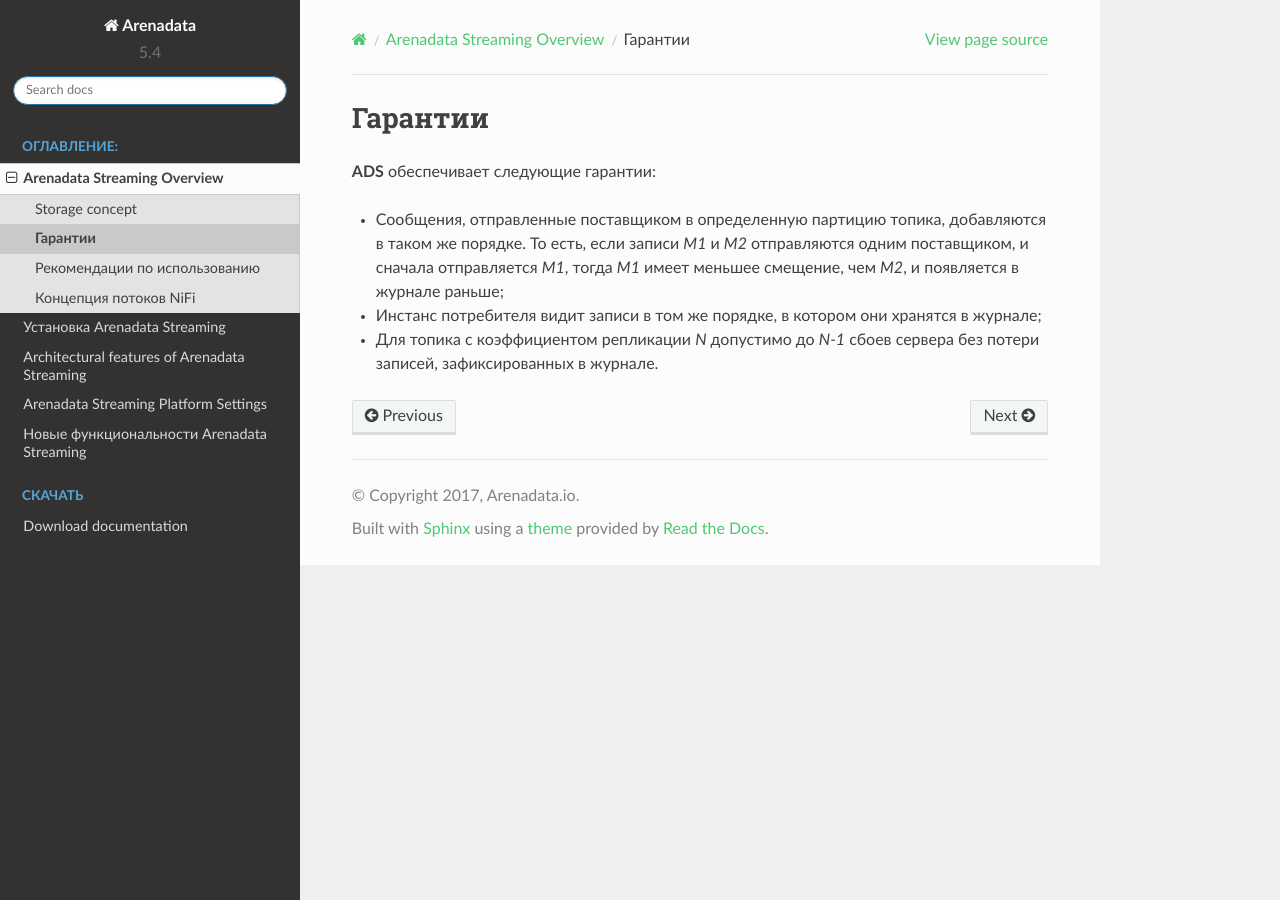
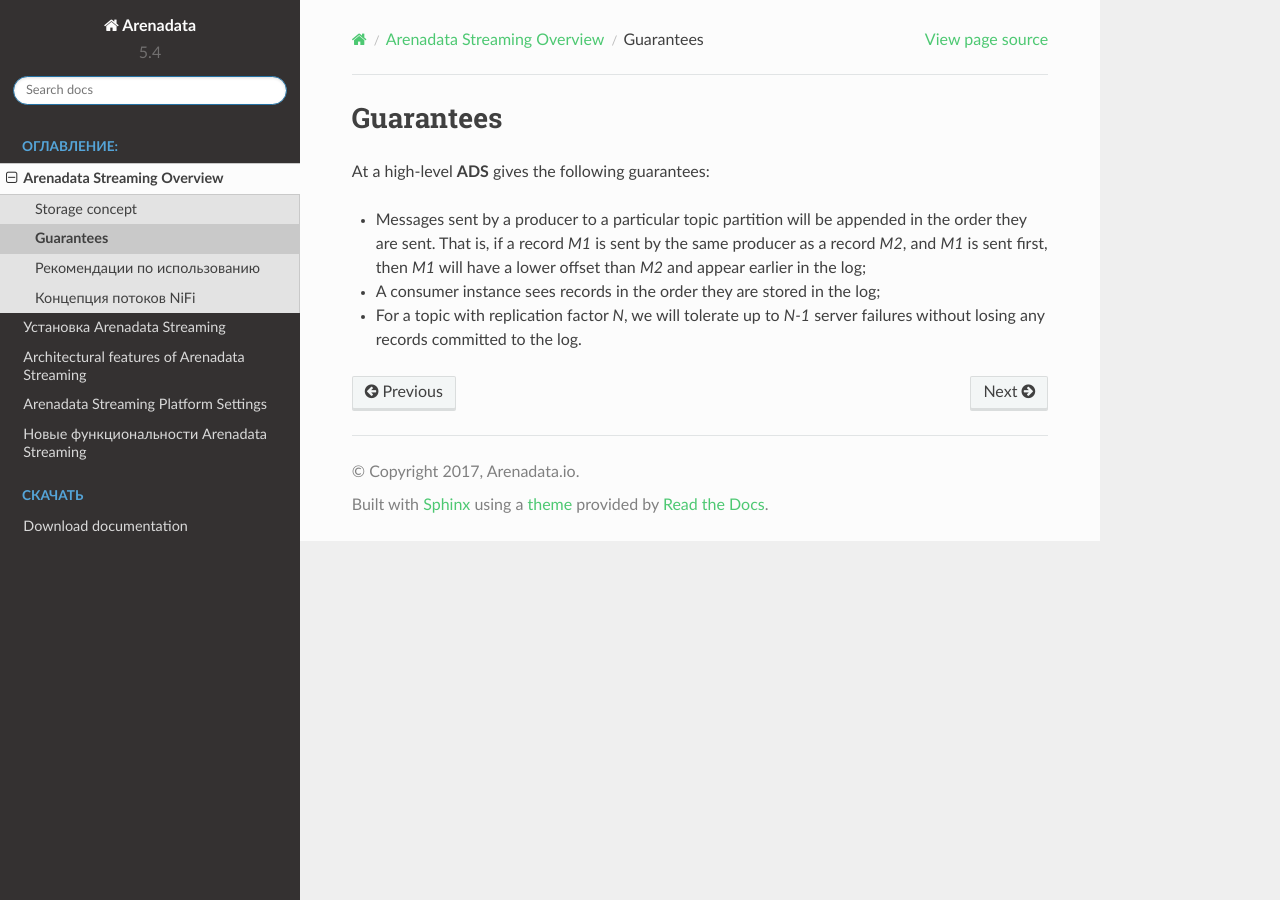
Before and after one commit to arenadata/docs_ads, a Sphinx documentation site: the page built from source/Intro/guarantees.rst, in a window 1280 px wide. Built offline with Sphinx 7.4.7 and the Read the Docs theme 2.0.0, drawn with Linux system fonts in a browser that asks for light colours; pages that are not in the unit, such as notebooks, are missing from menus.

Commit message:
Update guarantees.rst

```diff
--- a/source/Intro/guarantees.rst
+++ b/source/Intro/guarantees.rst
@@ -1,9 +1,8 @@
-Гарантии
-=========
+Guarantees
+===========
 
+At a high-level **ADS** gives the following guarantees:
 
-**ADS** обеспечивает следующие гарантии:
-
-+ Сообщения, отправленные поставщиком в определенную партицию топика, добавляются в таком же порядке. То есть, если записи *M1* и *М2* отправляются одним поставщиком, и сначала отправляется *M1*, тогда *M1* имеет меньшее смещение, чем *M2*, и появляется в журнале раньше;
-+ Инстанс потребителя видит записи в том же порядке, в котором они хранятся в журнале;
-+ Для топика с коэффициентом репликации *N* допустимо до *N-1* сбоев сервера без потери записей, зафиксированных в журнале.
++ Messages sent by a producer to a particular topic partition will be appended in the order they are sent. That is, if a record *M1* is sent by the same producer as a record *M2*, and *M1* is sent first, then *M1* will have a lower offset than *M2* and appear earlier in the log;
++ A consumer instance sees records in the order they are stored in the log;
++ For a topic with replication factor *N*, we will tolerate up to *N-1* server failures without losing any records committed to the log.
```
